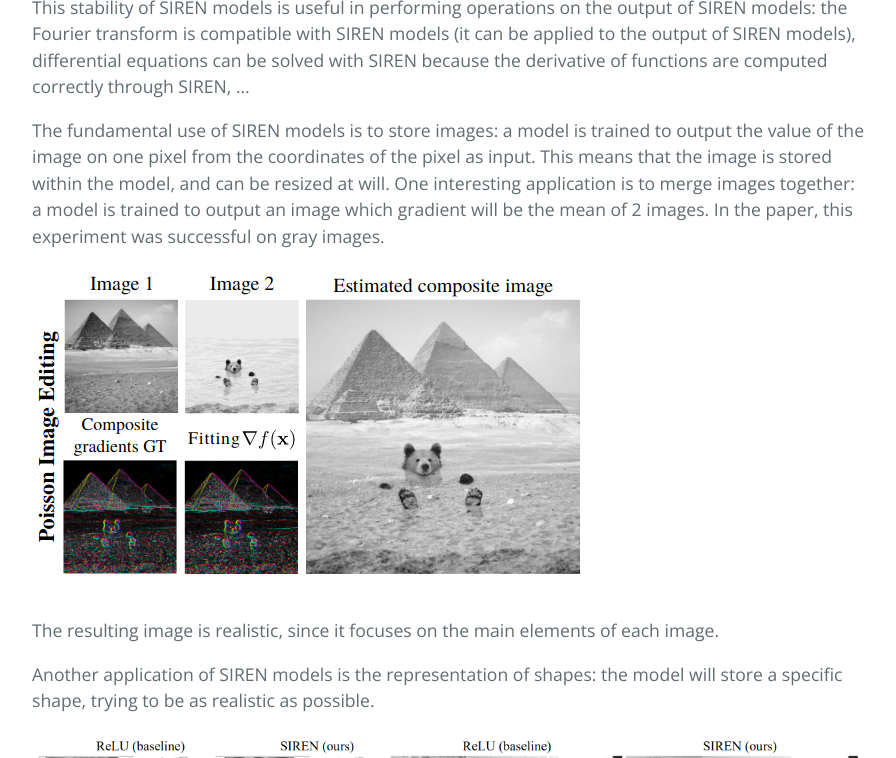
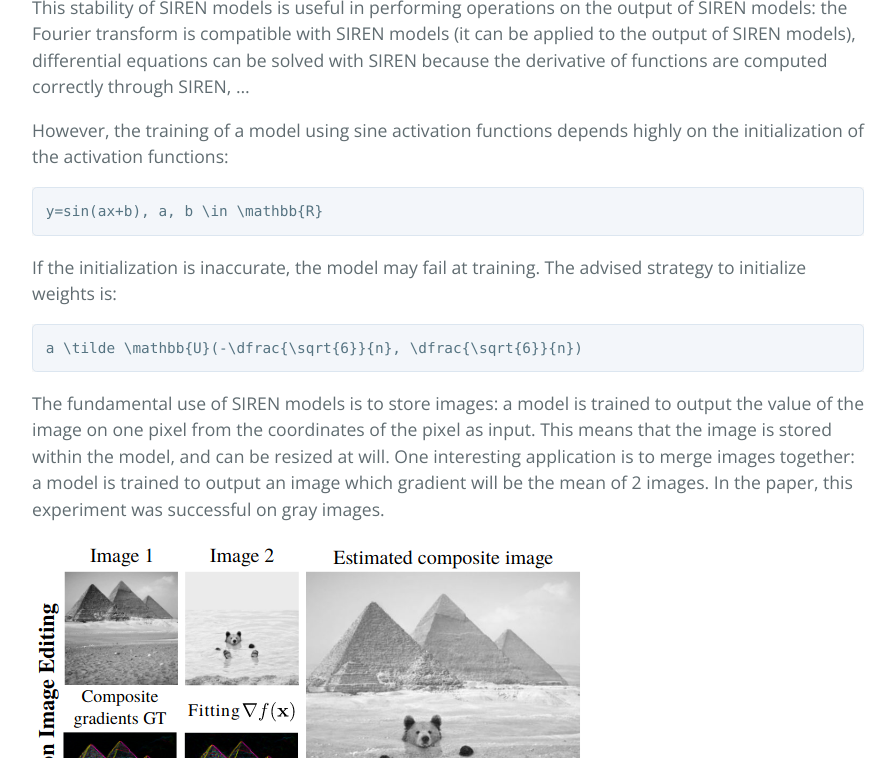
Before and after one commit to mathiasare/SIREN-ImageColorizerProject, a Jekyll site: the page built from index.md, in a window 1280 px wide and 900 px high, scrolled down 1520 px, cut to the strip 142-900 px from the top of the window. Shown: the whole strip, without its empty margins (192-1088 px from the left). Built offline with Jekyll 4.4.1, drawn with Linux system fonts in a browser that asks for light colours; formulas are drawn with MathJax 3.

Commit message:
background forula initialization

````diff
--- a/index.md
+++ b/index.md
@@ -30,6 +30,14 @@ This means that SIREN models trained to output an image will provide an output t
 
 This stability of SIREN models is useful in performing operations on the output of SIREN models: the Fourier transform is compatible with SIREN models (it can be applied to the output of SIREN models), differential equations can be solved with SIREN because the derivative of functions are computed correctly through SIREN, ...
 
+However, the training of a model using sine activation functions depends highly on the initialization of the activation functions:
+```
+y=sin(ax+b), a, b \in \mathbb{R}
+```
+If the initialization is inaccurate, the model may fail at training. The advised strategy to initialize weights is:
+```
+a \tilde \mathbb{U}(-\dfrac{\sqrt{6}}{n}, \dfrac{\sqrt{6}}{n})
+```
 
 
 The fundamental use of SIREN models is to store images: a model is trained to output the value of the image on one pixel from the coordinates of the pixel as input. This means that the image is stored within the model, and can be resized at will. One interesting application is to merge images together: a model is trained to output an image which gradient will be the mean of 2 images. In the paper, this experiment was successful on gray images.
````
